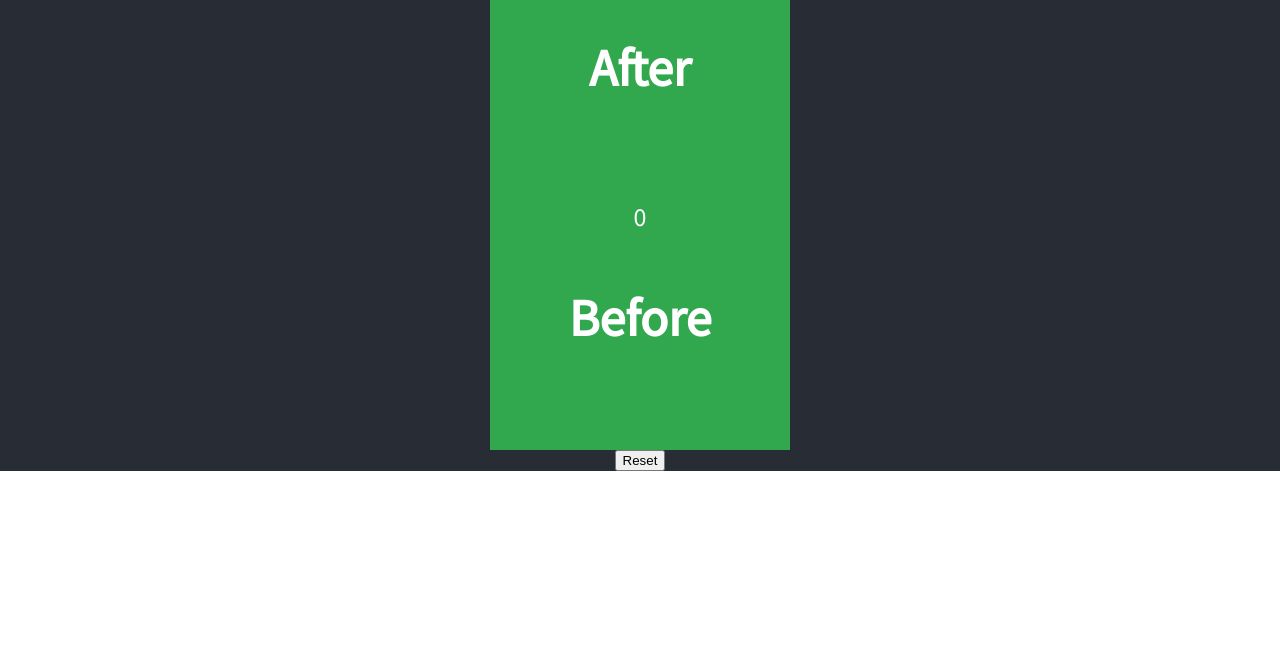
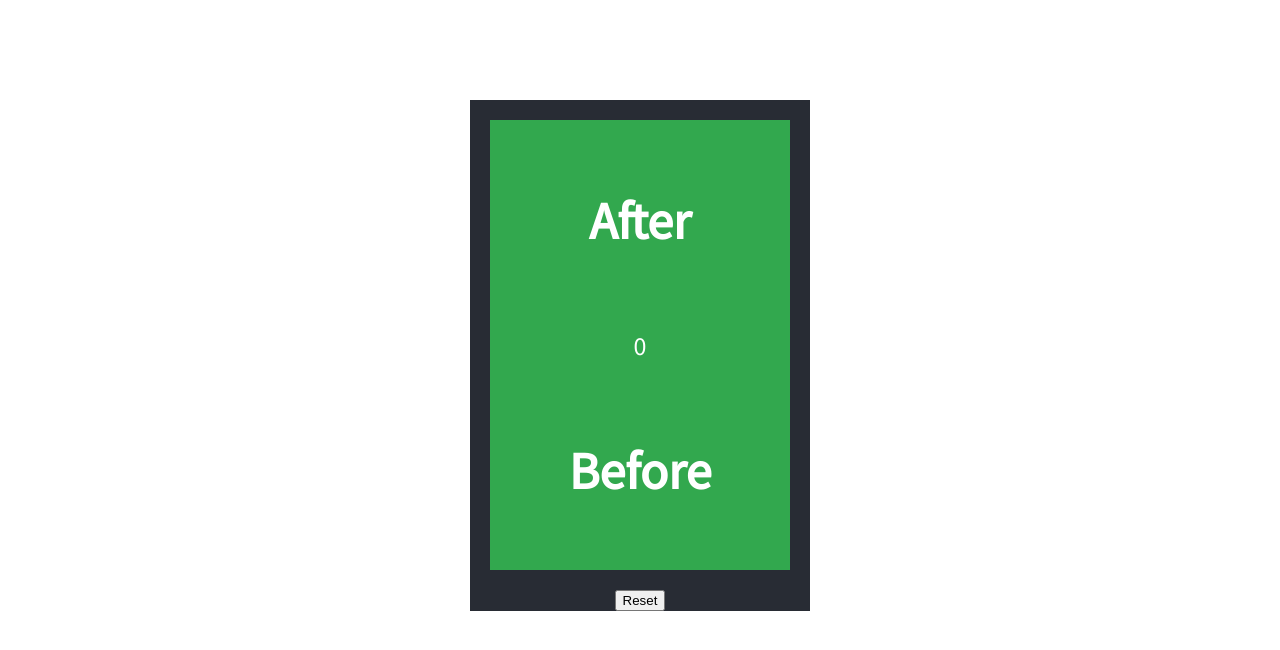
Before and after one commit to Hardikgithub2020/React_Box_Color, a React (Create React App) app in the folder react_box_color/: page / in a window 1280 px wide. Shown: the top 650 px of the page. Built offline with nearby package versions, Linux system fonts and the light colour scheme.

Commit message:
update css

```diff
--- a/react_box_color/src/App.css
+++ b/react_box_color/src/App.css
@@ -1,21 +1,25 @@
+*{
+  margin: none;
+  background-color: none;
+  padding: none;
+}
+.App{
+  margin-top: 100px;
+  background-color: #282c34;
 
-.App{
-  background-color: #282c34;
-  min-height: 50vh;
+}
+.Box{
+  margin: 20px;
+  width: 300px;
+
+}
+div{
   display: flex;
   flex-direction: column;
+  justify-content: center;
   align-items: center;
+  align-content: center;
   font-size: calc(10px + 2vmin);
   color: white;
+
 }
-.Box{
-  background-color: #282c34;
-  width: 300px;
-  display: flex;
-  flex-direction: column;
-  align-items: center;
-  justify-content: center;
-}
-div{
-  text-align: center;
-}
```
